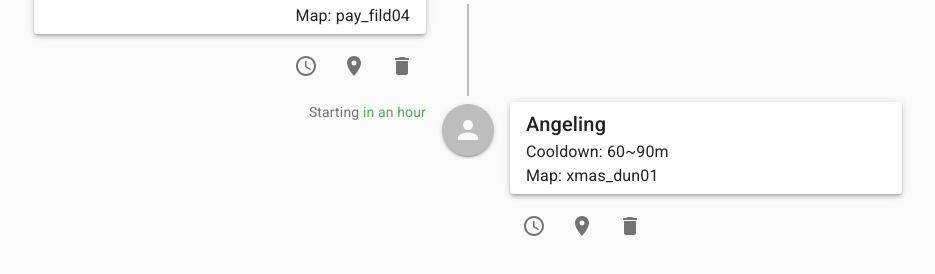
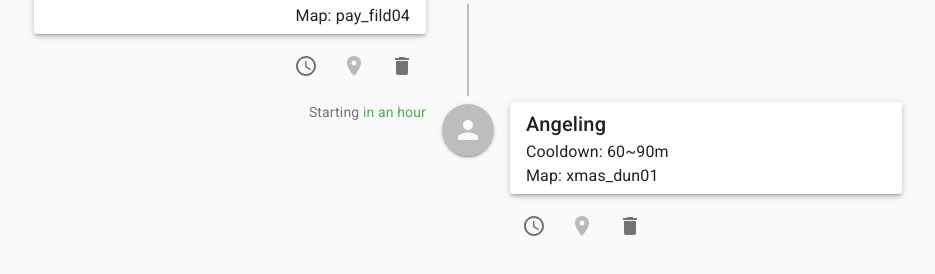
Before and after one commit to kasper573/ragnarok-boss-tracker, a React (Create React App) app: page / in a window 1280 px wide. Shown: the part 334-608 px from the top of the page, without its empty margins (172-1107 px from the left). Built offline with nearby package versions, Linux system fonts and the light colour scheme.

Commit message:
Respect tombstone and fixedSpawnLocation settings

```diff
--- a/src/HuntLocationEditor.tsx
+++ b/src/HuntLocationEditor.tsx
@@ -15,8 +15,12 @@ export const HuntLocationEditor: React.FC<HuntLocationEditorProps> = ({
   onChange,
   onClose,
 }) => {
-  const setLocation = (location: MapLocation) =>
-    onChange(value.update({ tombstoneLocation: location }));
+  const setLocation = (location: MapLocation) => {
+    // Don't allow changing fixed spawn locations
+    if (!value.boss.fixedSpawnLocation) {
+      onChange(value.update({ tombstoneLocation: location }))
+    }
+  };
   return (
     <Dialog open={open} onClose={onClose}>
       <DialogTitle>Tombstone location</DialogTitle>
--- a/src/HuntTimelineItem.tsx
+++ b/src/HuntTimelineItem.tsx
@@ -50,11 +50,21 @@ export const HuntTimelineItem: React.FC<HuntTimelineItemProps> = ({
             <AccessTime />
           </IconButton>
         </Tooltip>
-        <Tooltip title="Tombstone location">
-          <IconButton onClick={() => onEditTombstoneLocation(hunt)}>
-            <Room />
-          </IconButton>
-        </Tooltip>
+        {hunt.boss.tombstone ? (
+          <Tooltip title="Tombstone location">
+            <IconButton onClick={() => onEditTombstoneLocation(hunt)}>
+              <Room />
+            </IconButton>
+          </Tooltip>
+        ) : (
+          <Tooltip title="Does not leave a tombstone">
+            <span>
+              <IconButton disabled>
+                <Room />
+              </IconButton>
+            </span>
+          </Tooltip>
+        )}
         <Tooltip title="Stop hunting">
           <IconButton onClick={() => onDelete(hunt)}>
             <Delete />
```
